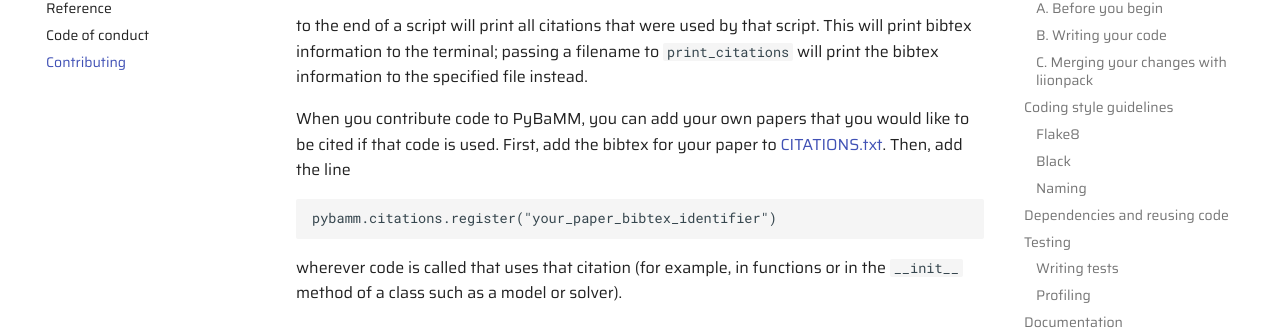
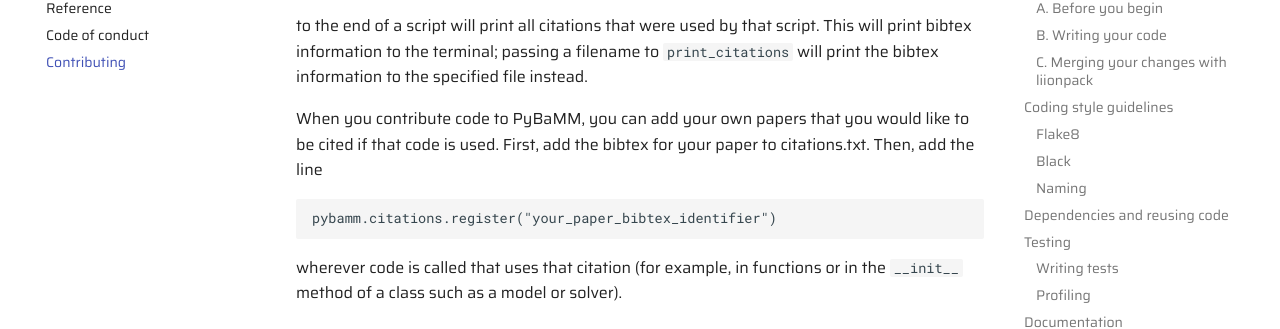
Before and after one commit to pybamm-team/liionpack, an MkDocs documentation site: the page built from docs/contributing.md, in a window 1280 px wide and 900 px high, scrolled down 5336 px. Shown: the part 154-483 px from the top of the window. Built offline with MkDocs 1.6.1 and Material for MkDocs 9.7.7, drawn with Linux system fonts in a browser that asks for light colours; some of the changed text lies outside the part shown.

````diff
--- a/docs/contributing.md
+++ b/docs/contributing.md
@@ -165,7 +165,7 @@ pybamm.print_citations()
 
 to the end of a script will print all citations that were used by that script. This will print bibtex information to the terminal; passing a filename to `print_citations` will print the bibtex information to the specified file instead.
 
-When you contribute code to PyBaMM, you can add your own papers that you would like to be cited if that code is used. First, add the bibtex for your paper to [CITATIONS.txt](pybamm/CITATIONS.txt). Then, add the line
+When you contribute code to PyBaMM, you can add your own papers that you would like to be cited if that code is used. First, add the bibtex for your paper to citations.txt. Then, add the line
 
 ```python3
 pybamm.citations.register("your_paper_bibtex_identifier")
@@ -189,7 +189,7 @@ Configuration files:
 setup.py
 ```
 
-Note that this file must be kept in sync with the version number in [liionpack/__init__.py](liionpack/__init__.py).
+Note that this file must be kept in sync with the version number in [liionpack/__init__.py](../liionpack/__init__.py).
 
 ### Continuous Integration using GitHub actions
 
@@ -220,9 +220,9 @@ To be completed
 
 GitHub does some magic with particular filenames. In particular:
 
-- The first page people see when they go to [our GitHub page](https://github.com/pybamm-team/liionpack) displays the contents of [README.md](README.md), which is written in the [Markdown](https://github.com/adam-p/markdown-here/wiki/Markdown-Cheatsheet) format. Some guidelines can be found [here](https://help.github.com/articles/about-readmes/).
+- The first page people see when they go to [our GitHub page](https://github.com/pybamm-team/liionpack) displays the contents of [README.md](../README.md), which is written in the [Markdown](https://github.com/adam-p/markdown-here/wiki/Markdown-Cheatsheet) format. Some guidelines can be found [here](https://help.github.com/articles/about-readmes/).
 - The license for using liionpack is stored in [LICENSE](LICENSE), and [automatically](https://help.github.com/articles/adding-a-license-to-a-repository/) linked to by GitHub.
-- This file, [CONTRIBUTING.md](CONTRIBUTING.md) is recognised as the contribution guidelines and a link is [automatically](https://github.com/blog/1184-contributing-guidelines) displayed when new issues or pull requests are created.
+- This file, [contributing.md](contributing.md) is recognised as the contribution guidelines and a link is [automatically](https://github.com/blog/1184-contributing-guidelines) displayed when new issues or pull requests are created.
 
 ## Acknowledgements
 
````
